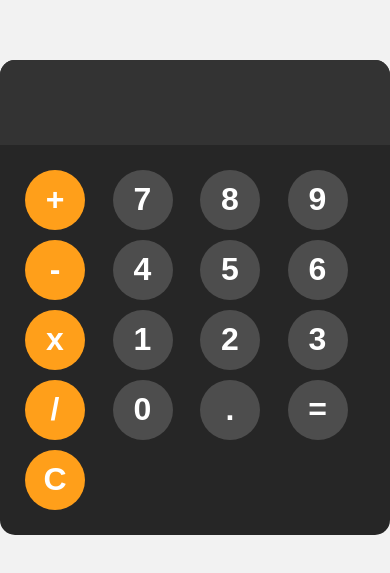
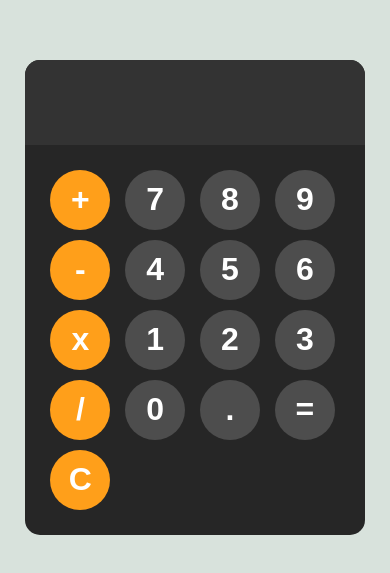
Before and after one commit to razii08/Calculator, a plain HTML site: page index.html in a window 390 px wide. Shown: the part 125-698 px from the top of the page. Drawn offline with Linux system fonts and the light colour scheme.

Commit message:
Update style.css
media query changed

```diff
--- a/style.css
+++ b/style.css
@@ -4,7 +4,7 @@ body {
     justify-content: center;
     align-items: center;
     height: 100vh;
-    background-color: hsl(0, 0%, 95%);
+    background-color: #d8e2dc;
 }
 
 #calculator {
@@ -87,6 +87,6 @@ button:active {
         padding: 15px;
     }
     #calculator {
-        max-width: 100%;
+        max-width: 87%;
     }
 }
```
